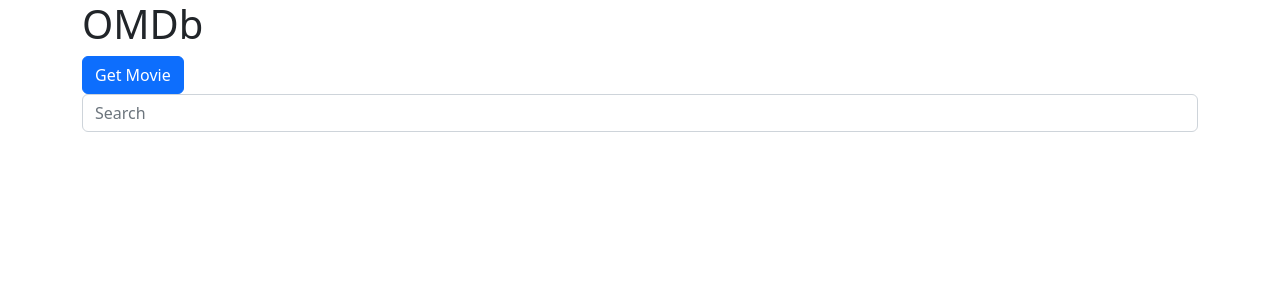
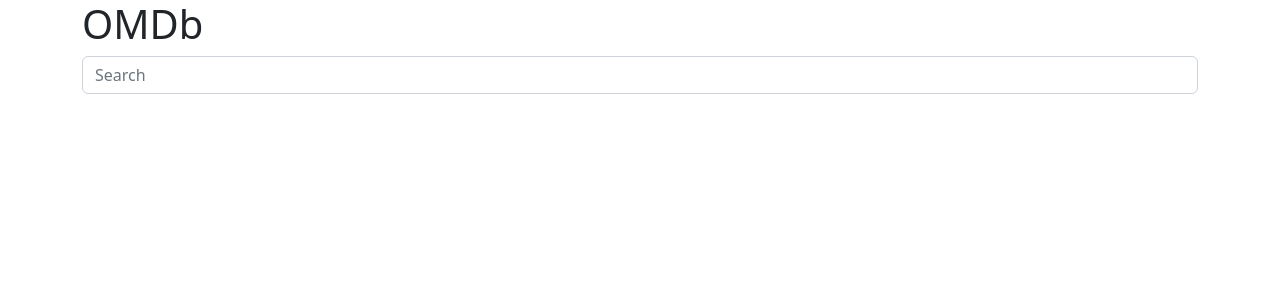
Before and after one commit to BarryPercy/omdbai-app-frontend, a React (Create React App) app: page / in a window 1280 px wide. Shown: the top 300 px of the page. Built offline with nearby package versions, Linux system fonts and the light colour scheme.

Commit message:
Moved test get action to redux actions and removed button

```diff
--- a/src/views/Home/Home.tsx
+++ b/src/views/Home/Home.tsx
@@ -4,22 +4,10 @@
 import SearchBar from "../../components/SearchBar";
 
 const Home = () => {
-    const getAPI = async ()=>{
-        try {
-            const imdbId = "tt3896198"
-            const response = await fetch(process.env.REACT_APP_BACKEND+"/movies/"+imdbId)
-            if(response.ok){
-                const movie = await response.json()
-                console.log(movie)
-            }
-        } catch (error) {
-            console.log(error)
-        }
-    }
+
     return (
         <Container fluid="sm">
             <h1 className="blog-main-title">OMDb</h1>
-            <Button variant="primary" onClick={getAPI}>Get Movie</Button>
             <SearchBar/>
         </Container>
     );
```
